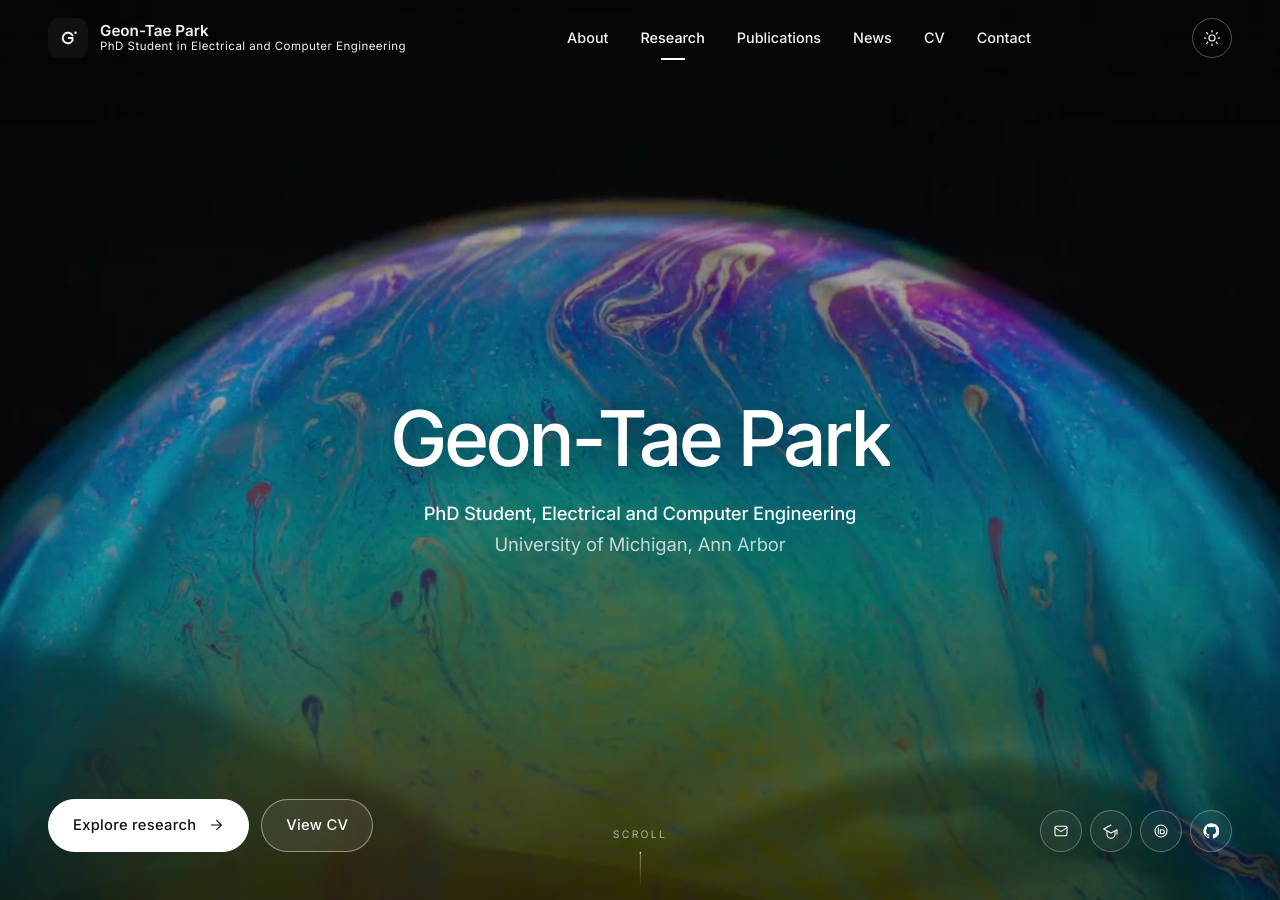
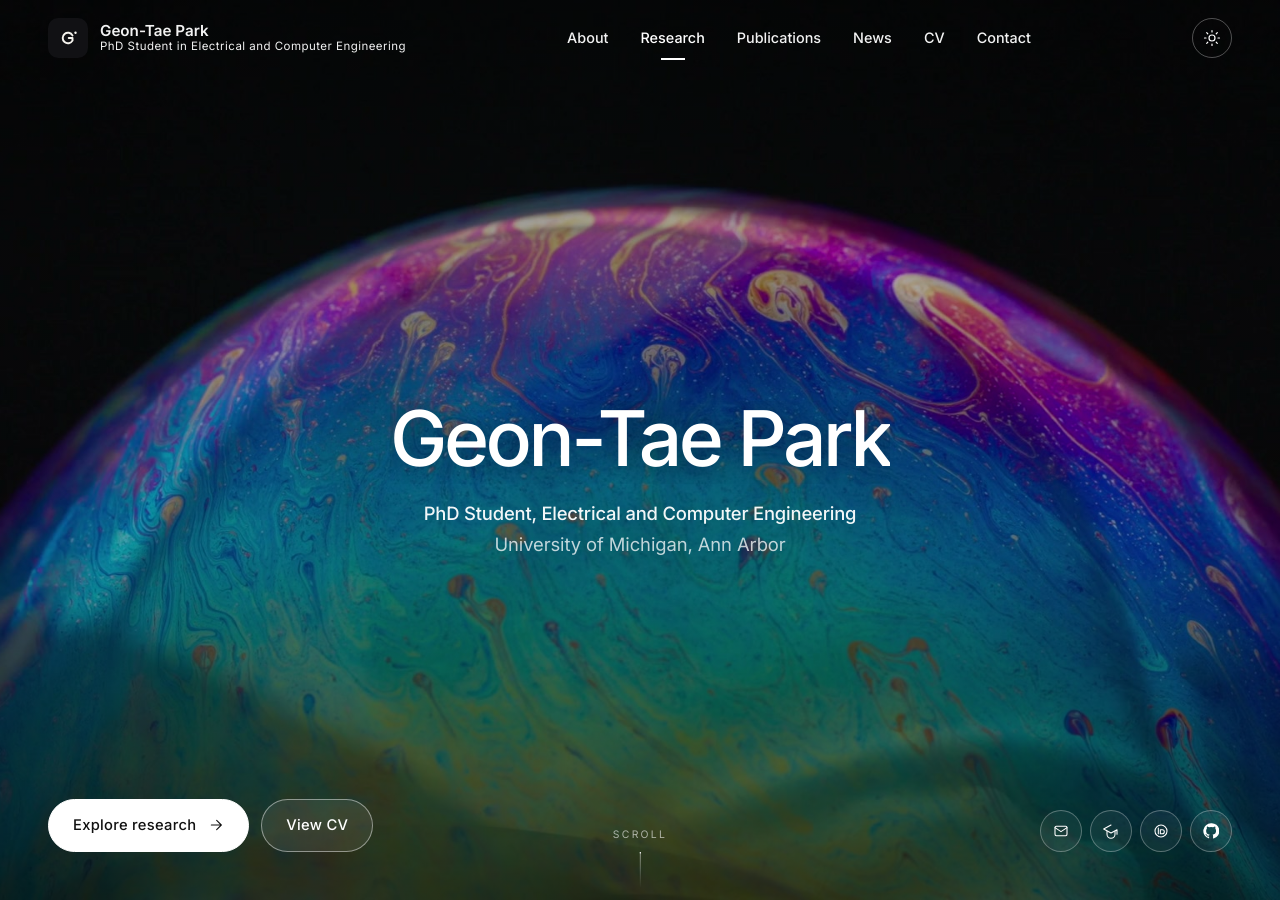
Before and after one commit to gtpark01/gtpark01.github.io, a Jekyll site: the page built from index.md, in a window 1280 px wide and 900 px high. Built offline with Jekyll 4.4.1, drawn with Linux system fonts in a browser that asks for light colours.

Commit message:
Replace hero video with shorter centered seamlessly-looping sphere
Crop the new clip so the iridescent half-sphere sits at the exact
horizontal centre, then xfade the last second of an 8 s segment into
the first second so the loop is visually seamless. Cuts both files to
roughly an eighth of their previous size (MP4 19.5→2.5 MB, WebM
21.2→2.2 MB) while staying at 1920×1080. Regenerates the poster from
the new first frame and drops the slow zoom on it so the still and
the live video share identical sphere dimensions during the fade-in.

Co-Authored-By: Claude Opus 4.7 (1M context) <noreply@anthropic.com>

```diff
--- a/assets/css/main.css
+++ b/assets/css/main.css
@@ -544,16 +544,15 @@ strong { font-weight: 600; color: var(--color-ink); }
   color: #fff;
 }
 
-/* Background video (with poster fallback) + readability overlay */
-.hero-bg { position: absolute; inset: 0; z-index: -1; overflow: hidden; }
+/* Background video (with matching static poster) + readability overlay */
+.hero-bg { position: absolute; inset: 0; z-index: -1; overflow: hidden; background: #000; }
 .hero-bg-poster {
   position: absolute; inset: 0;
   background-size: cover;
   background-position: center;
   background-repeat: no-repeat;
-  /* Subtle slow zoom keeps a tiny bit of motion before the video appears
-     and is the only thing visible if autoplay is refused. */
-  animation: hero-bg-zoom 24s var(--ease-out) infinite alternate;
+  /* No zoom — must stay pixel-identical to the video's first frame so
+     the cross-fade is invisible. */
 }
 .hero-bg-video {
   position: absolute; inset: 0;
@@ -566,12 +565,11 @@ strong { font-weight: 600; color: var(--color-ink); }
      If the browser refuses autoplay (Safari Low Power, etc.), the
      <video> never becomes visible and no tap-to-play overlay shows. */
   opacity: 0;
-  transition: opacity 600ms var(--ease-out);
+  transition: opacity 120ms var(--ease-out);
 }
 .hero-bg-video.is-playing { opacity: 1; }
 /* Suppress every browser's native overlay/PiP/start button on the off
-   chance the element becomes visible while paused. Cast button is
-   handled by the disableremoteplayback attribute on the <video>. */
+   chance the element becomes visible while paused. */
 .hero-bg-video::-webkit-media-controls,
 .hero-bg-video::-webkit-media-controls-panel,
 .hero-bg-video::-webkit-media-controls-play-button,
@@ -581,13 +579,8 @@ strong { font-weight: 600; color: var(--color-ink); }
   -webkit-appearance: none !important;
   appearance: none !important;
 }
-@keyframes hero-bg-zoom {
-  from { transform: scale(1); }
-  to   { transform: scale(1.06); }
-}
 @media (prefers-reduced-motion: reduce) {
   .hero-bg-video { display: none; }
-  .hero-bg-poster { animation: none; }
 }
 .hero-bg-overlay {
   position: absolute; inset: 0;
```
Also changed, not shown: assets/images/hero-bg.jpg.
